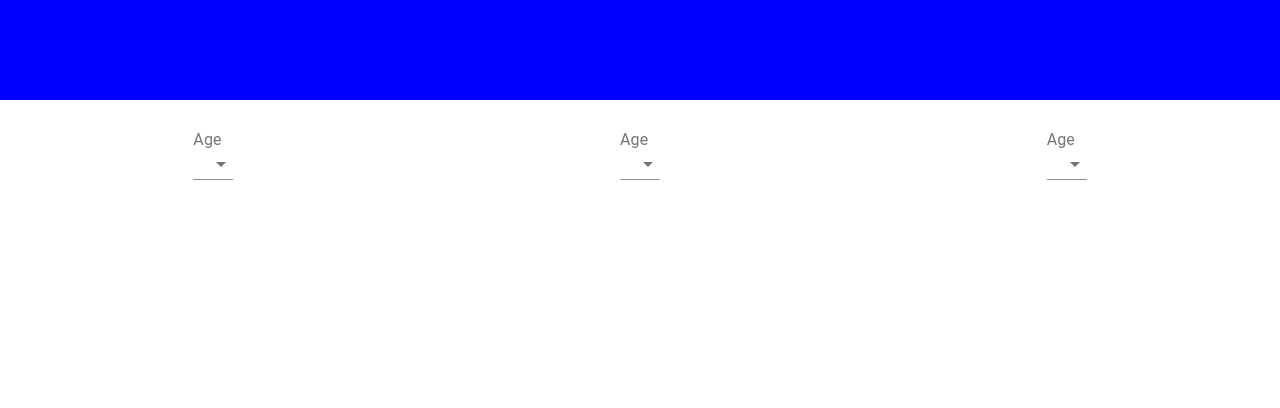
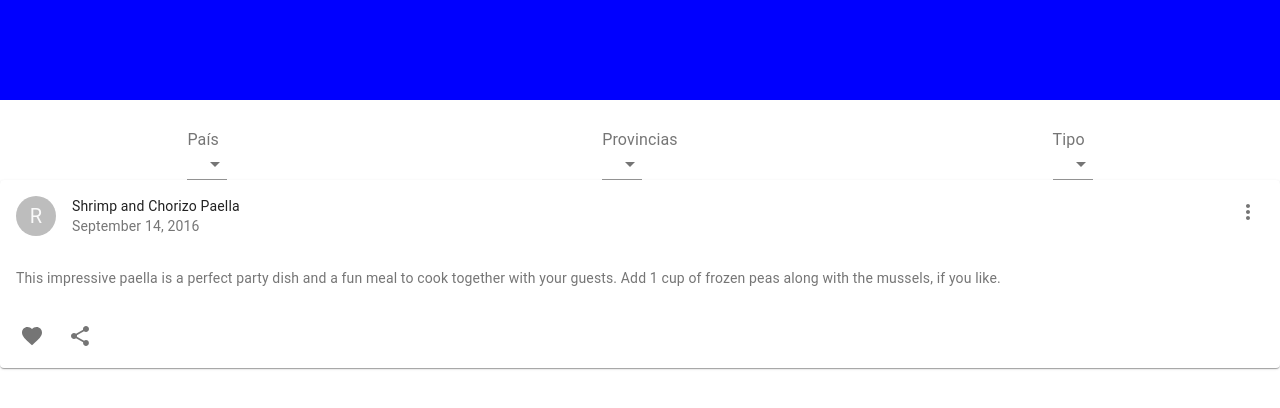
Before and after one commit to parrad0/environmental_report_app, a React (Create React App) app in the folder my-app/: page / in a window 1280 px wide. Shown: the top 408 px of the page. Built offline with nearby package versions, Linux system fonts and the light colour scheme.

Commit message:
Add card and async load filter tag

```diff
--- a/my-app/src/Components/Component/gridView/gridView.tsx
+++ b/my-app/src/Components/Component/gridView/gridView.tsx
@@ -1,82 +1,142 @@
 import { Component } from "react";
-import Button from '@material-ui/core/Button';
+import Button from "@material-ui/core/Button";
 import React from "react";
 import gridViewController from "controller/gridViewController";
-import Select from '@material-ui/core/Select';
-import MenuItem from '@material-ui/core/MenuItem';
-import InputLabel from '@material-ui/core/InputLabel';
-import {gridViewDto, valueExample} from "./gridViewDto";
+import Select from "@material-ui/core/Select";
+import MenuItem from "@material-ui/core/MenuItem";
+import InputLabel from "@material-ui/core/InputLabel";
+import { gridViewDto, valueExample } from "./gridViewDto";
+import {
+  CardContent,
+  Typography,
+  CardActions,
+  IconButton,
+  Avatar,
+  CardHeader,
+  Card,
+  CardMedia
+} from "@material-ui/core";
+import FavoriteIcon from "@material-ui/icons/Favorite";
+import MoreVertIcon from "@material-ui/icons/MoreVert";
+import ShareIcon from "@material-ui/icons/Share";
 
-class GridViewTsx extends Component<{},gridViewDto>{
-    controller : gridViewController;
-    constructor(props : any){
+class GridViewTsx extends Component<{}, gridViewDto> {
+  controller: gridViewController;
+  constructor(props: any) {
     super(props);
-        this.controller=new gridViewController;
-   this.state={
-       countries:1,
-       provinces:1,
-       types:1,
+    this.controller = new gridViewController();
+    this.state = {
+      countries: [],
+      provinces: [],
+      types: []
+    };
   }
+  async componentDidMount() {
+    let filterdata = await this.getFilterTagData();
+
+    this.setState({
+      countries: filterdata.countries,
+      provinces: filterdata.provinces,
+      types: filterdata.types
+    });
   }
-render(){
-    let countries = this.getCountriesFilterTag();
-    console.log(countries);
-    let provinces = this.getProvinceFilterTag();
-    let type = this.getTypeFilterTag();
-
-    return(
+  render() {
+    return (
+      <div>
         <div className="filterMenu">
           <div className="filterTag">
-<InputLabel id="label">Age</InputLabel>
-<Select labelId="label" id="select" value={this.state.countries} onChange={(event)=>this.handleChangeCountry(event)}>
-{provinces.map((value, index) => {
-        return <MenuItem value={index}>{value}</MenuItem>
+            <InputLabel id="label">País</InputLabel>
+            <Select
+              labelId="label"
+              id="select"
+              value={this.state.countries}
+              onChange={(event: any) => this.handleChangeCountry(event)}
+            >
+              {this.state.countries.map((value, index) => {
+                return <MenuItem value={index}>{value}</MenuItem>;
               })}
             </Select>
           </div>
 
           <div className="filterTag">
-<InputLabel id="label">Age</InputLabel>
-<Select labelId="label" id="select" value={this.state.provinces} onChange={(event)=>this.handleChangeProvinces(event)}>
-  <MenuItem value="10">Ten</MenuItem>
-  <MenuItem value="20">Twenty</MenuItem>
+            <InputLabel id="label">Provincias</InputLabel>
+            <Select
+              labelId="label"
+              id="select"
+              value={this.state.countries}
+              onChange={(event: any) => this.handleChangeCountry(event)}
+            >
+              {this.state.provinces.map((value, index) => {
+                return <MenuItem value={index}>{value}</MenuItem>;
+              })}
             </Select>
           </div>
 
           <div className="filterTag">
-<InputLabel id="label">Age</InputLabel>
-<Select labelId="label" id="select" value={this.state.types} onChange={(event)=>this.handleChangeTypes(event)}>
-  <MenuItem value="10">Ten</MenuItem>
-  <MenuItem value="20">Twenty</MenuItem>
+            <InputLabel id="label">Tipo</InputLabel>
+            <Select
+              labelId="label"
+              id="select"
+              value={this.state.countries}
+              onChange={(event: any) => this.handleChangeCountry(event)}
+            >
+              {this.state.countries.map((value, index) => {
+                return <MenuItem value={index}>{value}</MenuItem>;
+              })}
             </Select>
           </div>
         </div>
-
+        <div>
+          <Card className={""}>
+            <CardHeader
+              avatar={<Avatar aria-label="recipe">R</Avatar>}
+              action={
+                <IconButton aria-label="settings">
+                  <MoreVertIcon />
+                </IconButton>
+              }
+              title="Shrimp and Chorizo Paella"
+              subheader="September 14, 2016"
+            />
+            <CardMedia image="" title="Paella dish" />
+            <CardContent>
+              <Typography variant="body2" color="textSecondary" component="p">
+                This impressive paella is a perfect party dish and a fun meal to
+                cook together with your guests. Add 1 cup of frozen peas along
+                with the mussels, if you like.
+              </Typography>
+            </CardContent>
+            <CardActions disableSpacing>
+              <IconButton aria-label="add to favorites">
+                <FavoriteIcon />
+              </IconButton>
+              <IconButton aria-label="share">
+                <ShareIcon />
+              </IconButton>
+              <IconButton aria-label="show more"></IconButton>
+            </CardActions>
+          </Card>
+        </div>
+      </div>
     );
   }
   //set DropDowns
- async getCountriesFilterTag() : Promise<valueExample>{
+  async getFilterTagData(): Promise<gridViewDto> {
     console.log("data");
-    return await this.controller.getCountriesFilterTagData();
-}
-getProvinceFilterTag(){
-    return ['','',''];
-}
-getTypeFilterTag(){
-    return [];
+    return await this.controller.getFilterTagData();
   }
   //dropdowns onchange
-handleChangeProvinces  (event: any)  {
+  handleChangeProvinces(event: any) {
     console.log("inside the chnage");
-    this.setState({provinces: event.target.value});
+    this.setState({ provinces: event.target.value });
   }
-  handleChangeCountry  (event: any)  {
+  handleChangeCountry(event: any) {
     console.log("inside the chnage");
-    this.setState({countries: event.target.value});
+    this.setState({ countries: event.target.value });
   }
-  handleChangeTypes  (event: any)  {
+  handleChangeTypes(event: any) {
     console.log("inside the chnage");
-    this.setState({types: event.target.value});
+    this.setState({ types: event.target.value });
   }
 }
 export default GridViewTsx;
--- a/my-app/src/controller/gridViewController.ts
+++ b/my-app/src/controller/gridViewController.ts
@@ -1,25 +1,28 @@
 import { IgetCards } from "Use-case/interface/Igetcards";
 import dataProviderGenerator from "configuration/dataProviderGenerator";
 import getCardsUseCase from "Use-case/get-cards-use-case/get-cards-use-case";
-import {valueExample} from "Components/Component/gridView/gridViewDto";
+import { gridViewDto } from "Components/Component/gridView/gridViewDto";
+// eslint-disable-next-line @typescript-eslint/no-unused-vars
+import Card from "@material-ui/core/Card";
 
-class gridViewController{
-    async loadData(): Promise <any>{
-try{
-        let provider : IgetCards = dataProviderGenerator.getCardsDatarpovider();
-        let usecase= new getCardsUseCase(provider);
-        return await usecase.getCards();
-        console.log("controller");
-}catch(Exception){
-    console.log(Exception.message);
-    //error logic goes here
-}
+class gridViewController {
+  async loadData(): Promise<any> {
+    try {
+      let provider: IgetCards = dataProviderGenerator.getCardsDatarpovider();
+      let usecase = new getCardsUseCase(provider);
+      return await usecase.getCards();
+    } catch (Exception) {
+      console.log(Exception.message);
+      //error logic goes here
     }
-    async getCountriesFilterTagData():Promise<valueExample>{
-            let response : valueExample={
-value: ['g','f','d','s'],
-
-            }
-        return response;  }
+  }
+  async getFilterTagData(): Promise<gridViewDto> {
+    let response: gridViewDto = {
+      countries: ["g", "f", "d", "s"],
+      provinces: [],
+      types: []
+    };
+    return response;
+  }
 }
 export default gridViewController;
```
Also changed, not shown: my-app/src/Components/Component/gridView/gridViewDto.ts (+7 -8 lines), 2 other files (tests, documents, lock files or other folders). Lines whose indentation alone changed are shown as unchanged.
